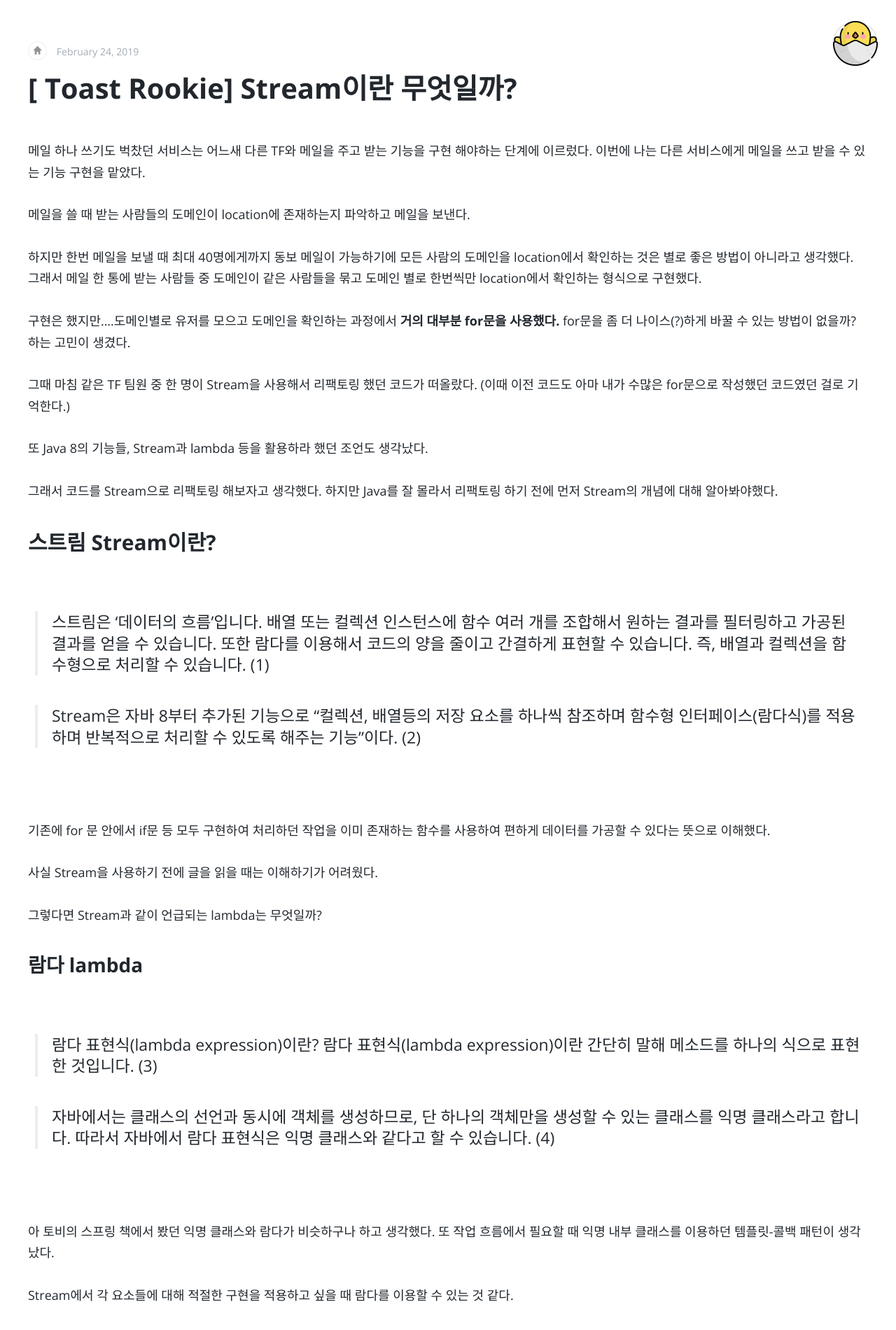
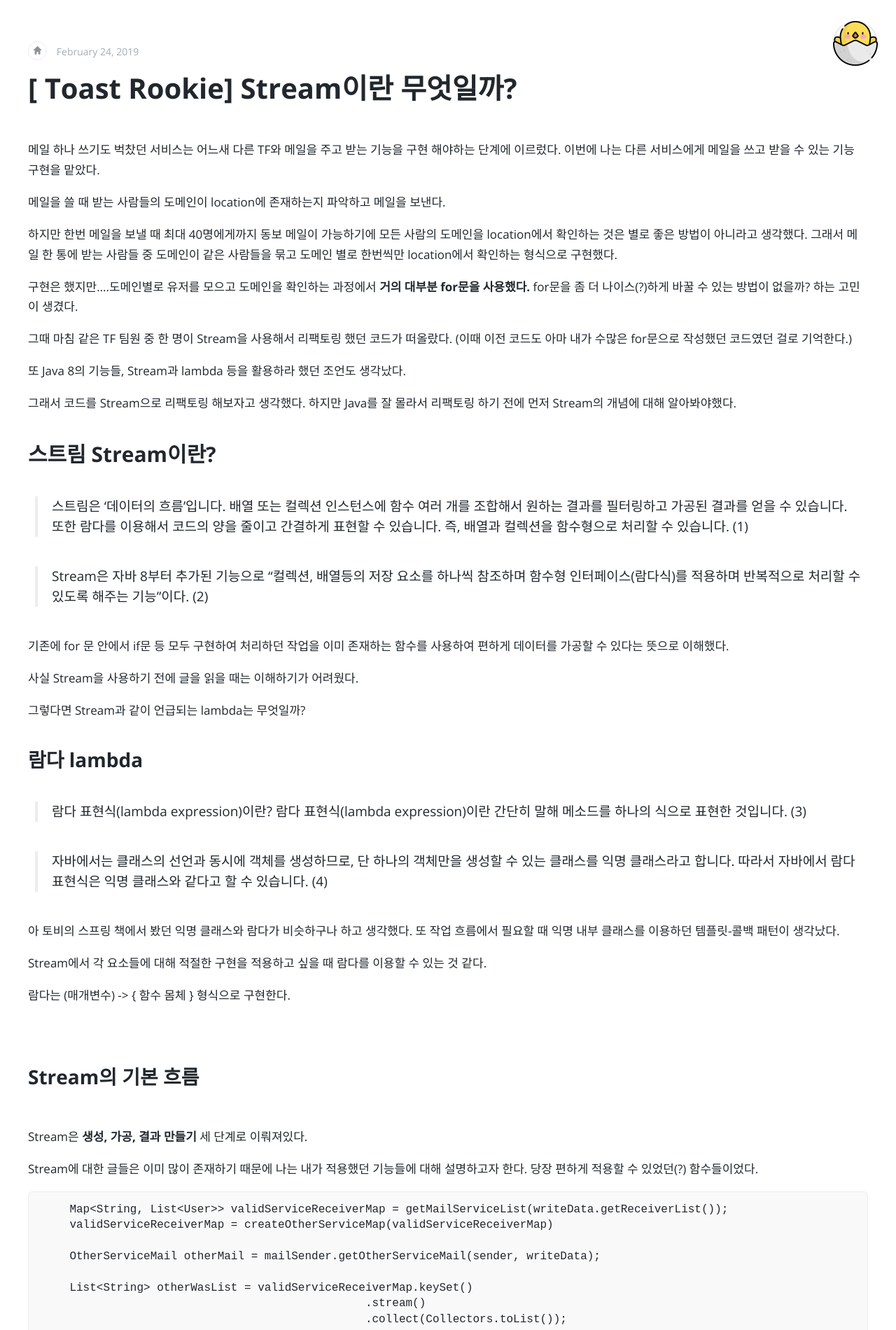
Before and after one commit to vormwald/joon, a Jekyll site: the page built from _posts/2019-02-24-[-TOAST-ROOKIE]-Stream이란 무엇일까?.md, in a window 1280 px wide. Shown: the top 1900 px of the page at 70% size. Built offline with Jekyll 4.4.1, drawn with Linux system fonts in a browser that asks for light colours; our own code applies the rules of GitHub Pages for plain Markdown files; comment, search, counter and statistics services are not loaded.

Commit message:
modify css

```diff
--- a/_posts/2019-02-24-[-TOAST-ROOKIE]-Stream이란 무엇일까?.md
+++ b/_posts/2019-02-24-[-TOAST-ROOKIE]-Stream이란 무엇일까?.md
@@ -20,13 +20,9 @@ for문을 좀 더 나이스(?)하게 바꿀 수 있는 방법이 없을까? 하
 
 # 스트림 Stream이란?
 
-<br>
-
 > 스트림은 '데이터의 흐름’입니다. 배열 또는 컬렉션 인스턴스에 함수 여러 개를 조합해서 원하는 결과를 필터링하고 가공된 결과를 얻을 수 있습니다. 또한 람다를 이용해서 코드의 양을 줄이고 간결하게 표현할 수 있습니다. 즉, 배열과 컬렉션을 함수형으로 처리할 수 있습니다. (1)
 
 > Stream은 자바 8부터 추가된 기능으로 "컬렉션, 배열등의 저장 요소를 하나씩 참조하며 함수형 인터페이스(람다식)를 적용하며 반복적으로 처리할 수 있도록 해주는 기능"이다. (2)
-
-<br>
 
 기존에 for 문 안에서  if문 등 모두 구현하여 처리하던 작업을 이미 존재하는 함수를 사용하여 편하게 데이터를 가공할 수 있다는 뜻으로 이해했다.
 
@@ -37,7 +33,6 @@ for문을 좀 더 나이스(?)하게 바꿀 수 있는 방법이 없을까? 하
 
 ## 람다 lambda
 
-<br>
 
 > 람다 표현식(lambda expression)이란?
 > 람다 표현식(lambda expression)이란 간단히 말해 메소드를 하나의 식으로 표현한 것입니다. (3)
@@ -45,7 +40,6 @@ for문을 좀 더 나이스(?)하게 바꿀 수 있는 방법이 없을까? 하
 > 자바에서는 클래스의 선언과 동시에 객체를 생성하므로, 단 하나의 객체만을 생성할 수 있는 클래스를 익명 클래스라고 합니다.
 > 따라서 자바에서 람다 표현식은 익명 클래스와 같다고 할 수 있습니다. (4)
 
-<br>
 
 아 토비의 스프링 책에서 봤던 익명 클래스와 람다가 비슷하구나 하고 생각했다.
 또 작업 흐름에서 필요할 때 익명 내부 클래스를 이용하던 템플릿-콜백 패턴이 생각났다.
@@ -58,6 +52,7 @@ Stream에서 각 요소들에 대해 적절한 구현을 적용하고 싶을 때
 <br>
 
 ## Stream의 기본 흐름
+<br>
 
 Stream은 **생성, 가공, 결과 만들기** 세 단계로 이뤄져있다.
 
@@ -89,10 +84,14 @@ Stream에 대한 글들은 이미 많이 존재하기 때문에  나는 내가
 
 원래였다면 2차원 Map를 for문으로 돌면서 도메인 리스트를 추가하고 또 다시 유저 리스트를 돌면서 유저 리스트를 추가하는 형식이다.
 
+<br>
+
 **이 과정을 2단계로 나눠서 Stream으로 변경했다.**
 
 **1. Map에서 ketSet(도메인 요소들)을 stream으로 만든 후 (생성) List 형식으로 변환(결과 만들기).**
 **2. Map에서 values(유저 리스트 요소들)을 stream으로 만든 후 (생성) 각 리스트 요소들을 하나로 모으고 (가공) List 형식으로 변환 (결과 만들기).**
+
+<br>
 
 코드를 정말 간결하게 바꿀 수 있었다.
 
--- a/css/screen.css
+++ b/css/screen.css
@@ -449,7 +449,7 @@ article>header .count {
     color: #a4adb6
 }
 article .text {
-    font-size: 18px;
+    font-size: 17px;
     line-height: 1.7em;
     text-rendering: optimizeLegibility;
     max-width: 100%;
@@ -457,7 +457,7 @@ article .text {
     word-wrap: break-word
 }
 article .text p, article .text pre, article .text img, article .text ol, article .text ul, article .text table, article .text dl, article .text hr, article .text blockquote {
-    margin-bottom: 30px;
+    margin-bottom: 17px;
     text-align: left
 }
 article .text>div {
@@ -641,7 +641,7 @@ article .text blockquote {
     margin: 42px 10px;
     padding-left: 20px;
     border-left: 4px solid #ededee;
-    font-size: 23px
+    font-size: 19px
 }
 article .text table {
     display: block;
```
